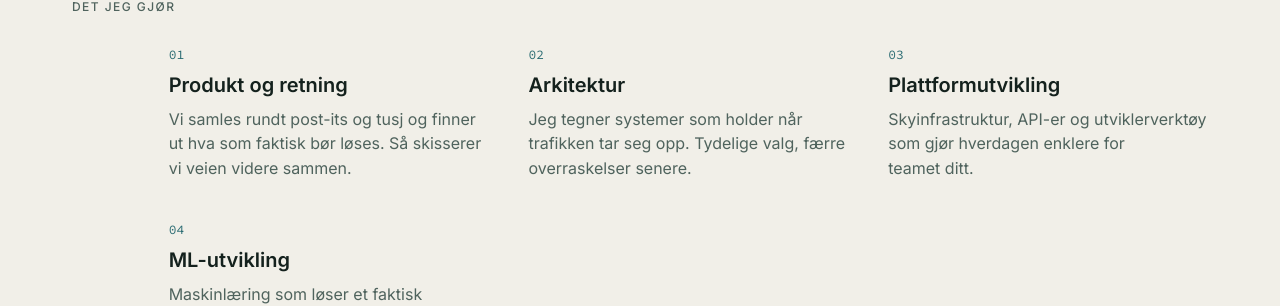
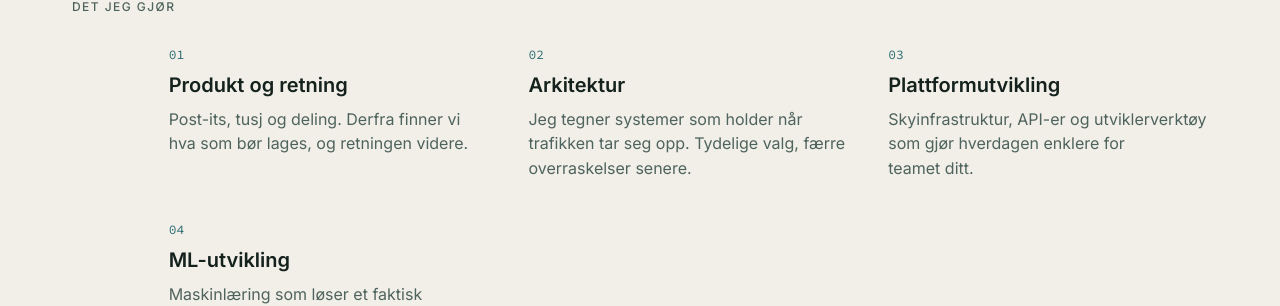
Before and after one commit to olavbm/medvind-web, a Jekyll site: the page index.html, which Jekyll copies as it is, in a window 1280 px wide. Shown: the part 597-903 px from the top of the page. Built offline with Jekyll 4.4.1, drawn with Linux system fonts in a browser that asks for light colours.

Commit message:
Ny tekst under Produkt og retning

```diff
--- a/index.html
+++ b/index.html
@@ -43,7 +43,7 @@
         <div class="service">
           <div class="service__num">01</div>
           <h3>Produkt og retning</h3>
-          <p>Vi samles rundt post-its og tusj og finner ut hva som faktisk bør løses. Så skisserer vi veien videre sammen.</p>
+          <p>Post-its, tusj og deling. Derfra finner vi hva som bør lages, og retningen videre.</p>
         </div>
         <div class="service">
           <div class="service__num">02</div>
```
